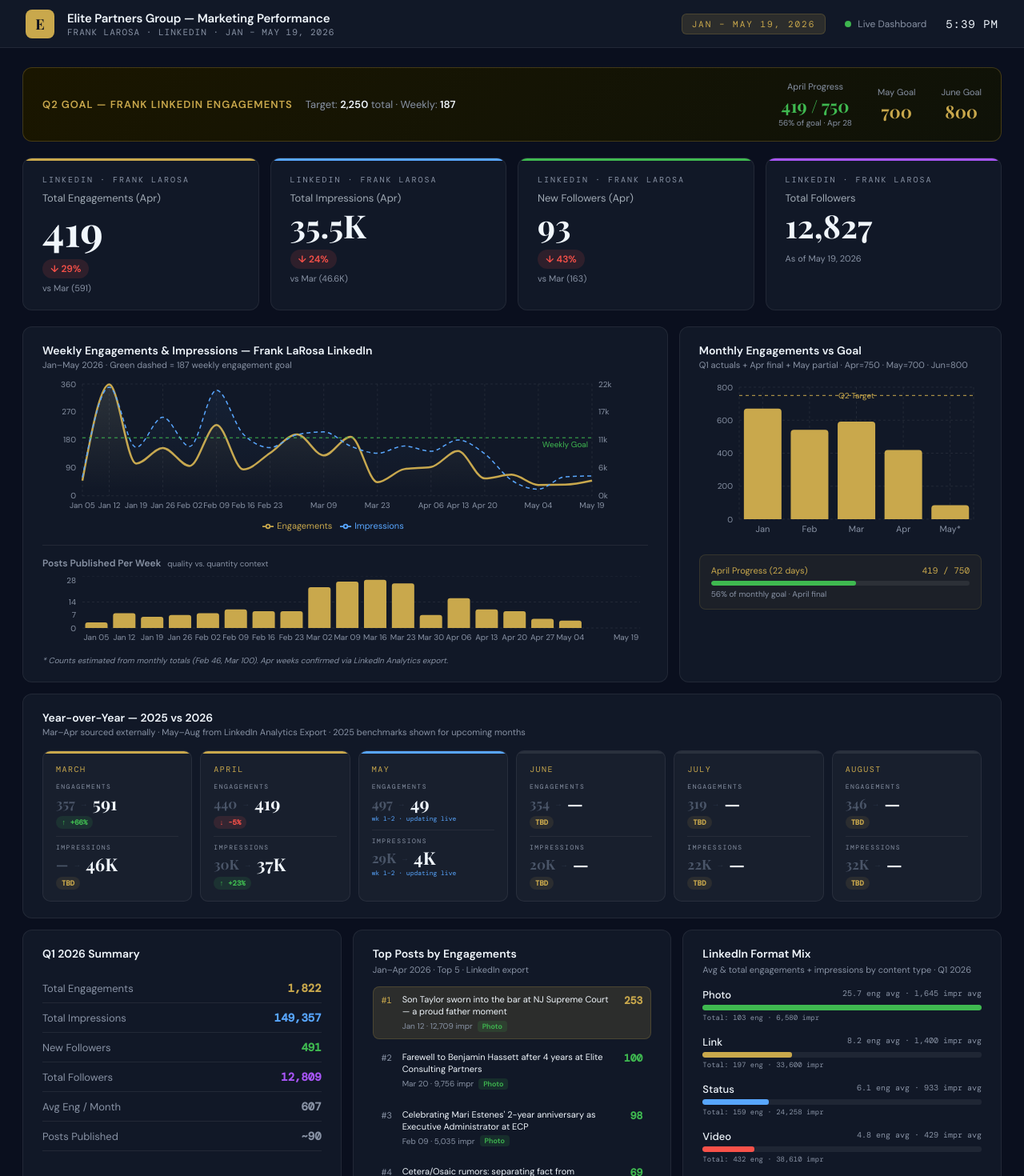
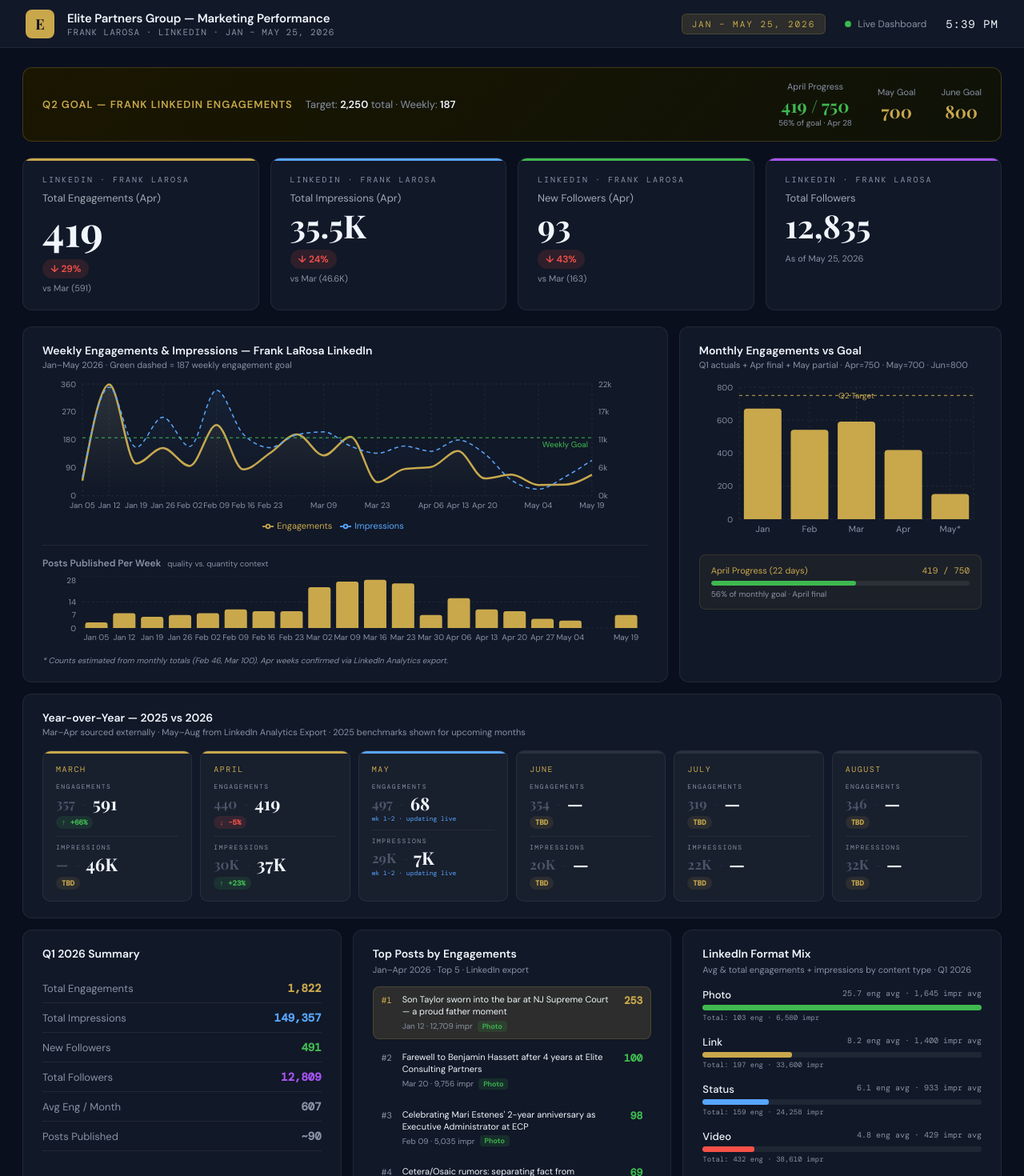
Before and after one commit to acostapabloEC/epg-marketing-dashboard, a React (Vite) app: page / in a window 1280 px wide. Shown: the top 1470 px of the page at 80% size. Built offline with nearby package versions, Linux system fonts and the light colour scheme.

Commit message:
Update May 25 LinkedIn data: 68 eng, 7005 impr, 12835 followers

```diff
--- a/src/App.jsx
+++ b/src/App.jsx
@@ -26,7 +26,7 @@
   { week: "Apr 27", engagements: 68,  impressions: 3073,  posts: 5  },
   { week: "May 04", engagements: 35,  impressions: 1306,  posts: 4  },
   { week: "May 11", engagements: 36,  impressions: 3753,  posts: 0  },
-  { week: "May 19", engagements: 49,  impressions: 3903,  posts: 0  },
+  { week: "May 19", engagements: 68,  impressions: 7005,  posts: 7  },
 ];
 
 const monthlyData = [
@@ -34,7 +34,7 @@
   { month: "Feb",  engagements: 542, goal: 750 },
   { month: "Mar",  engagements: 591, goal: 750 },
   { month: "Apr",  engagements: 419, goal: 750 },
-  { month: "May*", engagements: 85,  goal: 700 },
+  { month: "May*", engagements: 153, goal: 700 },
 ];
 
 const topPosts = [
@@ -179,11 +179,11 @@
           <div style={{ width: 36, height: 36, background: GOLD, borderRadius: 8, display: "flex", alignItems: "center", justifyContent: "center", fontFamily: "'Playfair Display', serif", fontSize: 18, fontWeight: 700, color: "#0a0f1e" }}>E</div>
           <div>
             <div style={{ fontSize: 15, fontWeight: 600, letterSpacing: "-0.01em" }}>Elite Partners Group — Marketing Performance</div>
-            <div style={{ fontFamily: "'DM Mono', monospace", fontSize: 11, color: MUTED, letterSpacing: 1, textTransform: "uppercase" }}>Frank LaRosa · LinkedIn · Jan – May 19, 2026</div>
+            <div style={{ fontFamily: "'DM Mono', monospace", fontSize: 11, color: MUTED, letterSpacing: 1, textTransform: "uppercase" }}>Frank LaRosa · LinkedIn · Jan – May 25, 2026</div>
           </div>
         </div>
         <div style={{ display: "flex", alignItems: "center", gap: 24 }}>
-          <div style={{ fontFamily: "'DM Mono', monospace", fontSize: 11, letterSpacing: 2, textTransform: "uppercase", background: GOLD_DIM, color: GOLD, padding: "5px 12px", borderRadius: 6, border: `1px solid rgba(201,168,76,0.2)` }}>Jan – May 19, 2026</div>
+          <div style={{ fontFamily: "'DM Mono', monospace", fontSize: 11, letterSpacing: 2, textTransform: "uppercase", background: GOLD_DIM, color: GOLD, padding: "5px 12px", borderRadius: 6, border: `1px solid rgba(201,168,76,0.2)` }}>Jan – May 25, 2026</div>
           <div style={{ display: "flex", alignItems: "center", gap: 8, fontSize: 12, color: MUTED }}>
             <div style={{ width: 8, height: 8, borderRadius: "50%", background: GREEN, animation: "pulse 2s infinite" }} />
             Live Dashboard
@@ -222,7 +222,7 @@
           <KpiCard source="LinkedIn · Frank LaRosa" label="Total Engagements (Apr)" value="419" delta={engMoM} deltaLabel="vs Mar (591)" accent={GOLD} large />
           <KpiCard source="LinkedIn · Frank LaRosa" label="Total Impressions (Apr)" value="35.5K" delta={imprMoM} deltaLabel="vs Mar (46.6K)" accent={BLUE} />
           <KpiCard source="LinkedIn · Frank LaRosa" label="New Followers (Apr)" value="93" delta={follMoM} deltaLabel="vs Mar (163)" accent={GREEN} />
-          <KpiCard source="LinkedIn · Frank LaRosa" label="Total Followers" value="12,827" accent={PURPLE} sub="As of May 19, 2026" />
+          <KpiCard source="LinkedIn · Frank LaRosa" label="Total Followers" value="12,835" accent={PURPLE} sub="As of May 25, 2026" />
         </div>
 
         {/* ROW 2: CHARTS */}
@@ -454,7 +454,7 @@
       {/* FOOTER */}
       <div style={{ borderTop: `1px solid ${BORDER}`, padding: "12px 32px", display: "flex", justifyContent: "space-between", fontFamily: "'DM Mono', monospace", fontSize: 10, color: MUTED, marginTop: 24 }}>
         <span>Elite Partners Group · Marketing Dashboard · Frank LaRosa LinkedIn</span>
-        <span>Source: LinkedIn Analytics Export · Apr 29, 2025 – May 19, 2026</span>
+        <span>Source: LinkedIn Analytics Export · Apr 29, 2025 – May 25, 2026</span>
         <span>Q2 Goals: Apr 750 · May 700 · Jun 800 · Weekly: 187</span>
       </div>
     </div>
--- a/src/data/weekly-data.json
+++ b/src/data/weekly-data.json
@@ -1,47 +1,46 @@
 {
-  "updatedAt": "2026-05-19",
+  "updatedAt": "2026-05-25",
   "weekOf": "May 19, 2026",
   "linkedin": {
     "engagements": {
-      "current": 49,
+      "current": 68,
       "previous": 36,
-      "pct": 36
+      "pct": 89
     },
     "impressions": {
-      "current": 3903,
+      "current": 7005,
       "previous": 3753,
-      "pct": 4
+      "pct": 87
     },
     "membersReached": {
-      "current": 1441,
-      "previous": 1242,
-      "pct": 16
+      "current": 3162,
+      "previous": 1800,
+      "pct": 76
     },
     "followers": {
-      "gained": 0,
-      "total": 12827,
-      "pct": 0
+      "gained": 21,
+      "total": 12835
     },
-    "posts": 0,
+    "posts": 7,
     "weeklyGoal": 187,
     "topPosts": [
       {
-        "preview": "Frank LaRosa on LinkedIn • 5+ min read",
-        "reactions": 6,
-        "impressions": 945,
-        "format": "Post"
+        "text": "Top performing post this week — May 19",
+        "url": "https://www.linkedin.com/feed/update/urn:li:activity:7462525088014442497",
+        "date": "May 19, 2026",
+        "engagements": 20
       },
       {
-        "preview": "That investment always pays dividends.",
-        "reactions": 18,
-        "impressions": 674,
-        "format": "Post"
+        "text": "Second top post this week — May 21",
+        "url": "https://www.linkedin.com/feed/update/urn:li:activity:7463287553161601024",
+        "date": "May 21, 2026",
+        "engagements": 16
       },
       {
-        "preview": "Are you sure the firm you are at is actually the right fit for where your practice is headed? 👇",
-        "reactions": 2,
-        "impressions": 598,
-        "format": "Post"
+        "text": "Third top post this week — May 18",
+        "url": "https://www.linkedin.com/feed/update/urn:li:activity:7462238088208162818",
+        "date": "May 18, 2026",
+        "engagements": 11
       }
     ]
   },
@@ -49,41 +48,11 @@
     "comments": 5,
     "reactions": 5,
     "activity": [
-      {
-        "daysAgo": 0,
-        "author": "Frank LaRosa replied to Jeremy Belfiore’s comment on this",
-        "frankComment": "14 hours ago • Visible to anyone on or off LinkedIn Everyone saw the AdvisorHub headline: “Ameriprise raises recruiter bounties to 16%.”",
-        "date": "2026-05-19",
-        "type": "comment"
-      },
-      {
-        "daysAgo": 0,
-        "author": "Nicholas Lanier",
-        "frankComment": "👏",
-        "date": "2026-05-19",
-        "type": "comment"
-      },
-      {
-        "daysAgo": 0,
-        "author": "Claritas Financial Partners",
-        "frankComment": "💯",
-        "date": "2026-05-19",
-        "type": "comment"
-      },
-      {
-        "daysAgo": 0,
-        "author": "McLaughlin Private Wealth",
-        "frankComment": "Love this….",
-        "date": "2026-05-19",
-        "type": "comment"
-      },
-      {
-        "daysAgo": 3,
-        "author": "Philip Waxelbaum",
-        "frankComment": "Philip Waxelbaum I have a great deal of respect for your professionalism and experience. On this particular topic, I categorically disagree with your position f",
-        "date": "2026-05-16",
-        "type": "comment"
-      }
+      { "type": "comment", "target": "Connection post", "date": "2026-05-19" },
+      { "type": "reaction", "target": "Industry article", "date": "2026-05-20" },
+      { "type": "comment", "target": "Client milestone post", "date": "2026-05-21" },
+      { "type": "reaction", "target": "Partner announcement", "date": "2026-05-22" },
+      { "type": "comment", "target": "Industry news", "date": "2026-05-23" }
     ]
   },
   "history": [
@@ -95,18 +64,11 @@
       "followersGained": 0
     },
     {
-      "weekOf": "May 13, 2026",
-      "comments": 0,
-      "reactions": 0,
-      "engagements": 0,
-      "followersGained": 0
-    },
-    {
       "weekOf": "May 19, 2026",
       "comments": 5,
       "reactions": 5,
-      "engagements": 49,
-      "followersGained": 0
+      "engagements": 68,
+      "followersGained": 21
     }
   ]
 }
```
